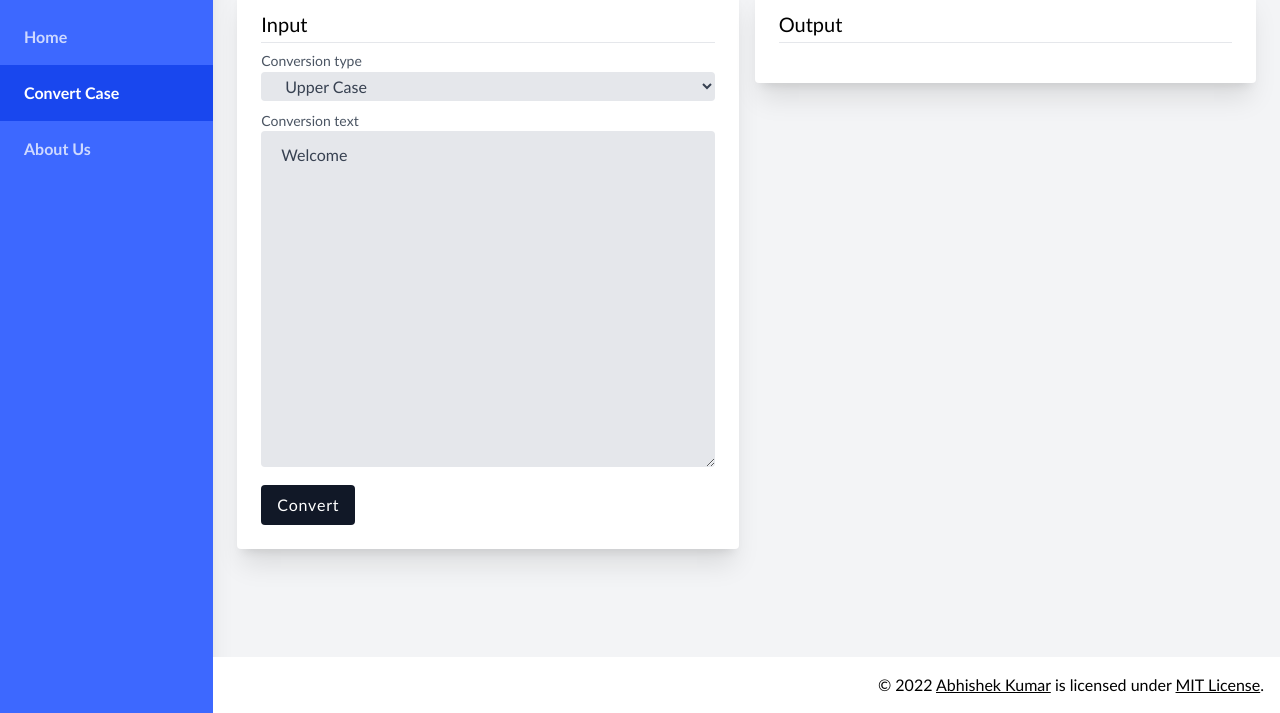
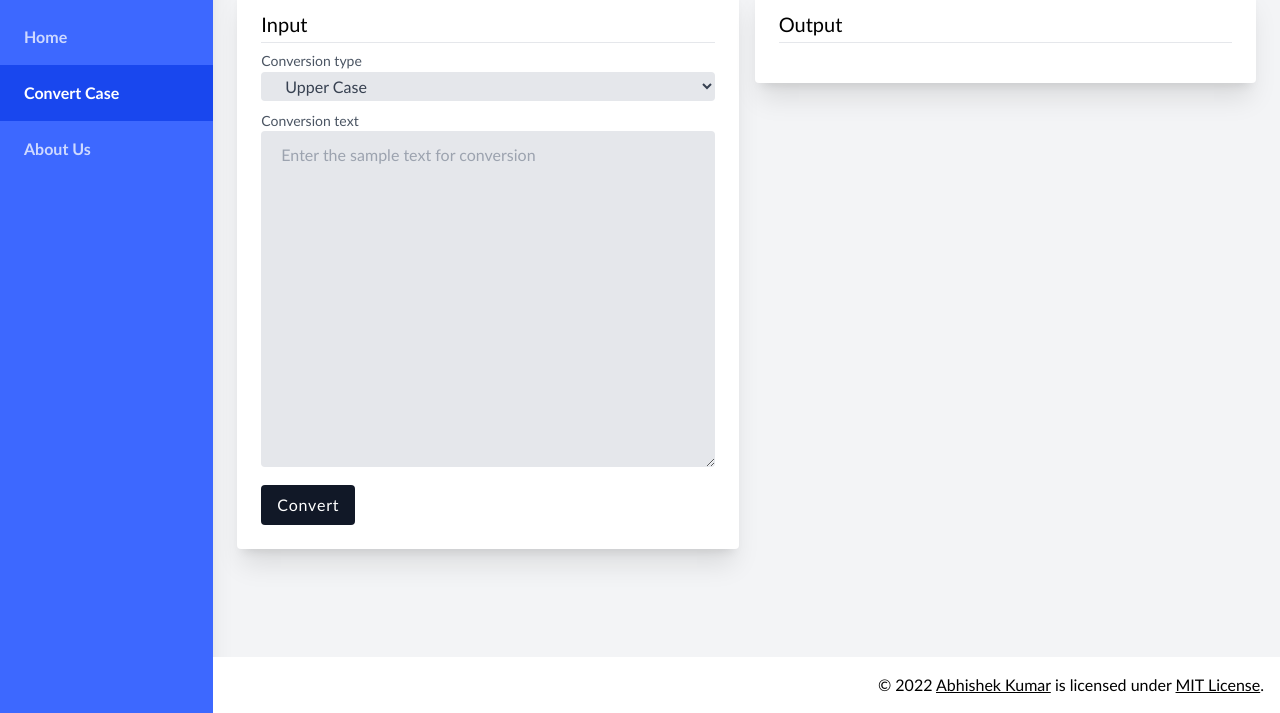
Before and after one commit to isurfer21/altstr, a plain HTML site: page index.html in a window 1280 px wide. Both pictures are taken after a click on the link "Convert Case". Shown: the part 87-800 px from the top of the page. Drawn offline with nearby package versions, Linux system fonts and the light colour scheme.

Commit message:
Added gitignore and remove dummy input text

```diff
--- a/index.html
+++ b/index.html
@@ -74,7 +74,7 @@
                                 </div>
                                 <div class="mt-2">
                                     <label class=" block text-sm text-gray-600" for="conversion-text">Conversion text</label>
-                                    <textarea class="w-full px-5 py-2 text-gray-700 bg-gray-200 rounded" id="conversion-text" x-ref="conversionText" rows="10" required="" placeholder="Enter the sample text for conversion" aria-label="Conversion text">Welcome</textarea>
+                                    <textarea class="w-full px-5 py-2 text-gray-700 bg-gray-200 rounded" id="conversion-text" x-ref="conversionText" rows="10" required="" placeholder="Enter the sample text for conversion" aria-label="Conversion text"></textarea>
                                 </div>
                                 <div class="mt-2">
                                     <button class="px-4 py-1 text-white font-light tracking-wider bg-gray-900 rounded" @click="convertedText = ConvertCase.do($refs.conversionType.value, $refs.conversionText.value)">Convert</button>
```
Also changed, not shown: 1 other file.
